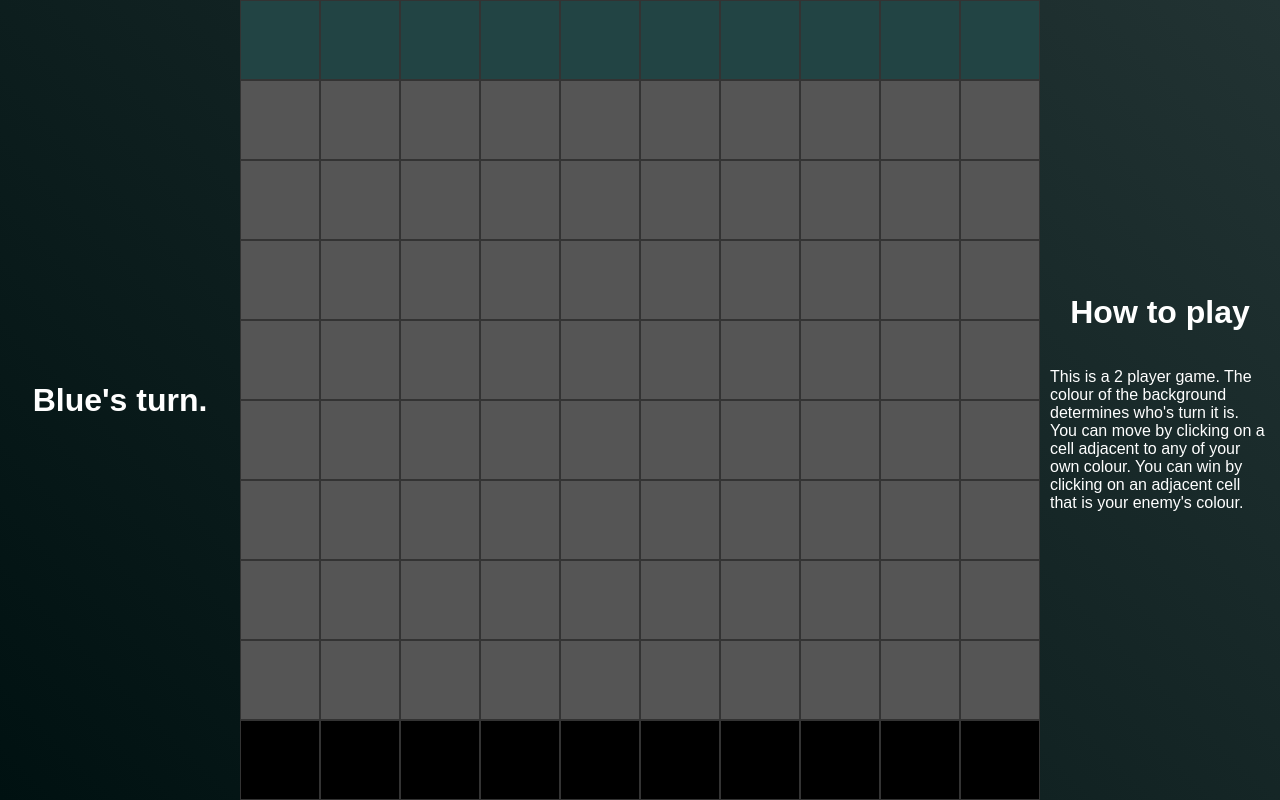
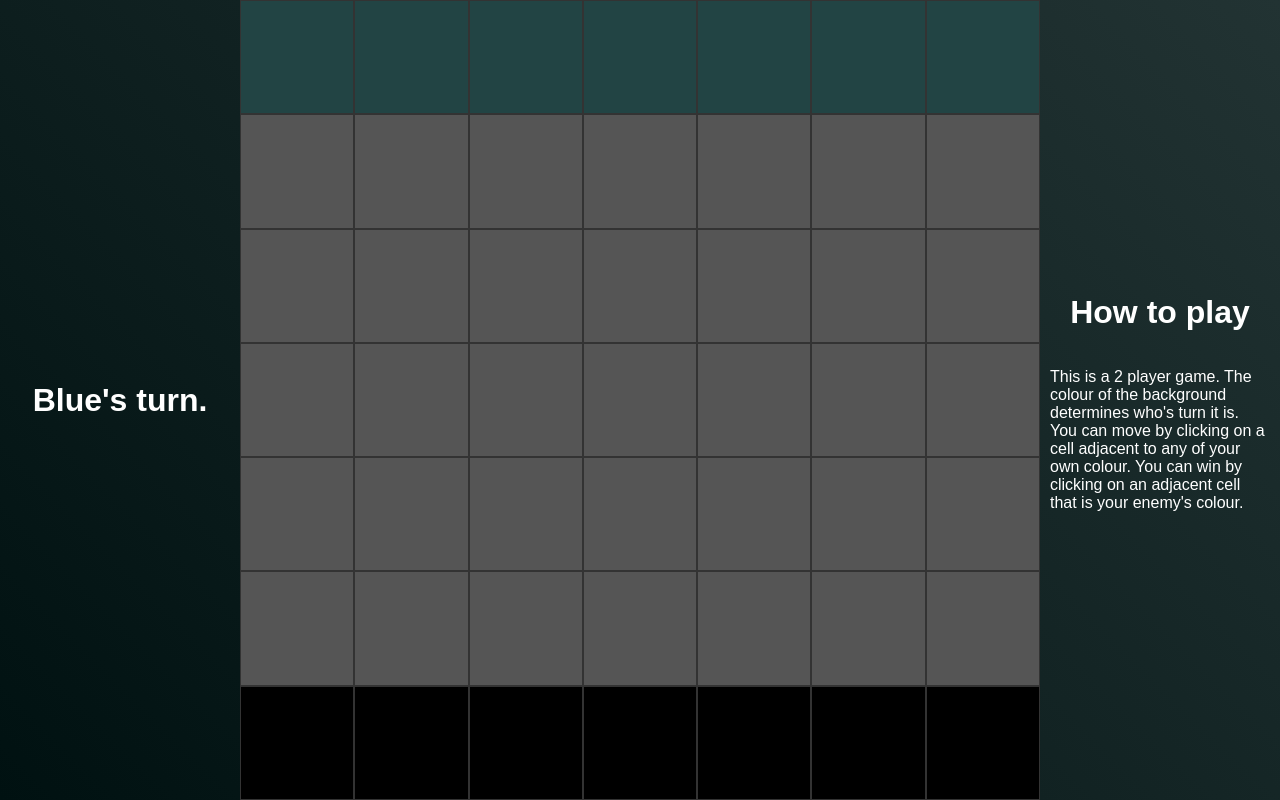
Before and after one commit to fmccl/7squared, a React (Vite) app: page / in a window 1280 px wide. Built offline with nearby package versions, Linux system fonts and the light colour scheme.

Commit message:
back to 7

```diff
--- a/src/App.tsx
+++ b/src/App.tsx
@@ -4,7 +4,7 @@ import './App.css'
 const BLUE = 'blue';
 const BLACK = 'black';
 
-const SIZE = 10;
+const SIZE = 7;
 
 function makeStartingGrid() {
   let base = new Array(SIZE).fill(null).map(() => new Array(SIZE).fill(null));
```
